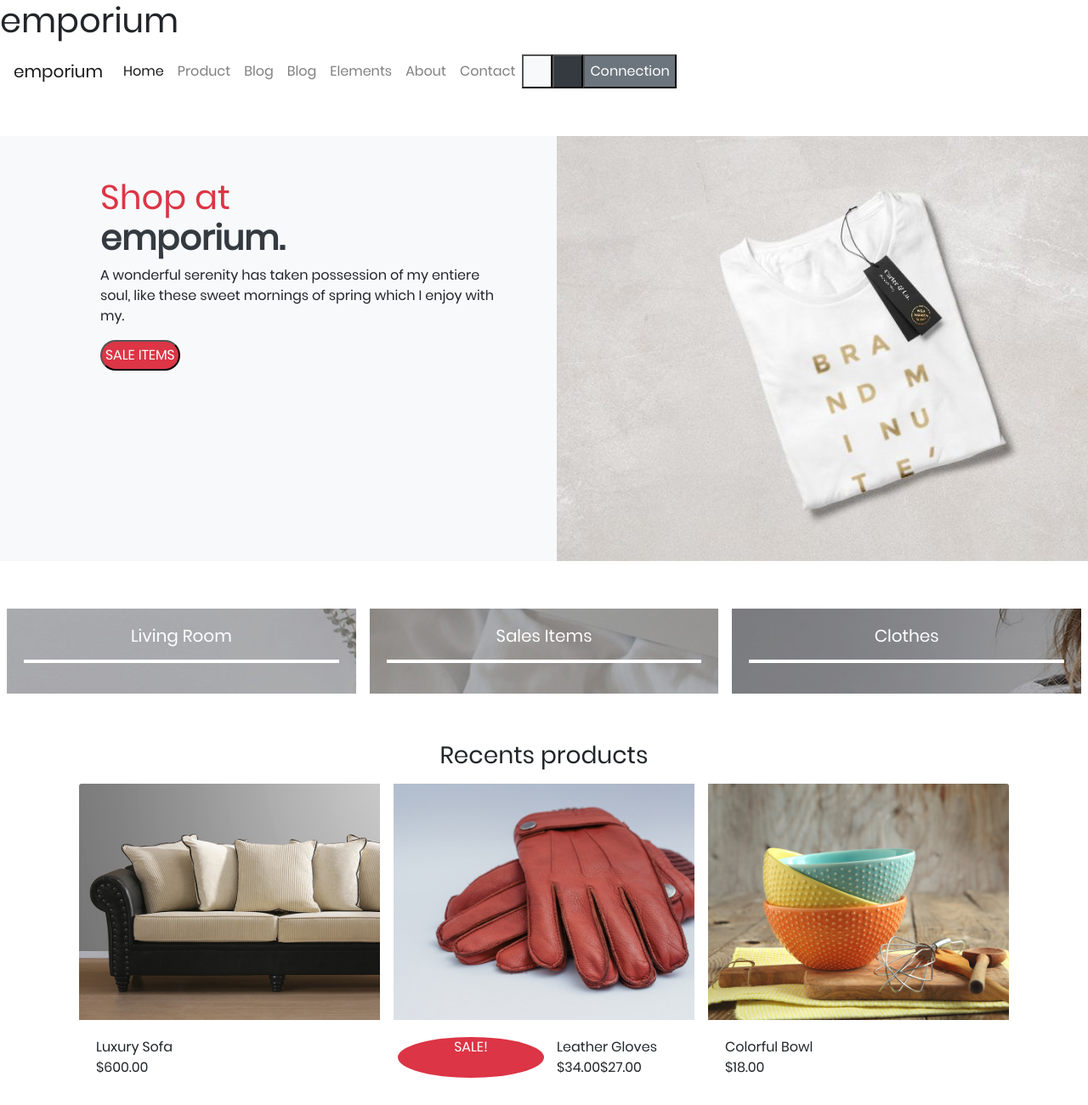
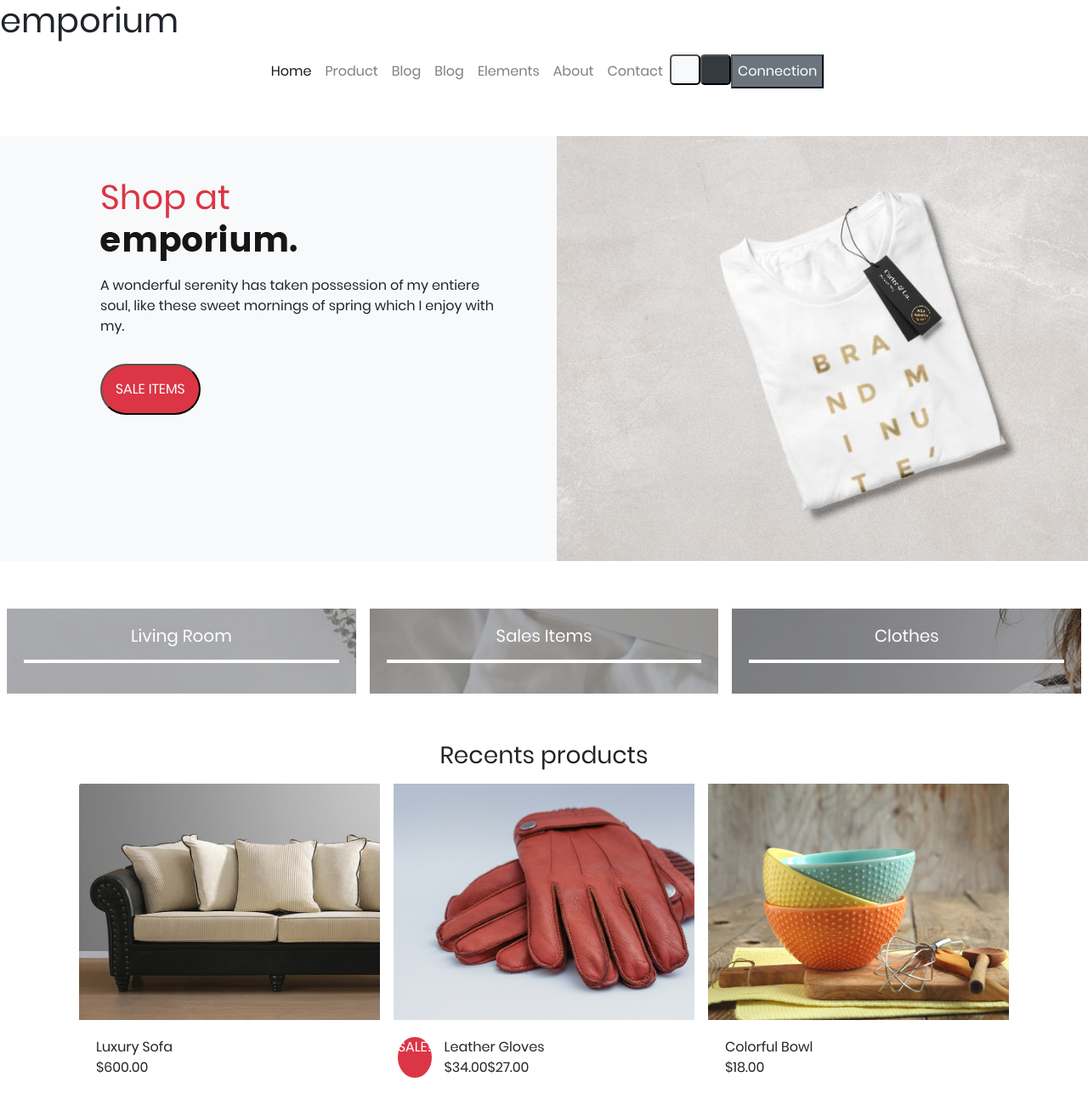
Before and after one commit to NyafL/emporiumjs-coding12, a plain HTML site: page index.html in a window 1280 px wide. Shown: the top 1300 px of the page at 85% size. Drawn offline with nearby package versions, Linux system fonts and the light colour scheme.

Commit message:
title animation 2 versions

```diff
--- a/index.html
+++ b/index.html
@@ -9,13 +9,13 @@
 </head>
 <body>
     <!-- navbar -->
-    <h1>emporium</h1>
-    <nav class="navbar sticky-top navbar-expand-lg navbar-light bg-white justify-content-center">
+    <h1 class=" emporium">emporium</h1>
+    <nav class="navbar sticky-top navbar-expand-lg navbar-light bg-white   ">
         <a class="navbar-brand " href="#">emporium</a>
         <button class="navbar-toggler" type="button" data-toggle="collapse" data-target="#navbarNav" aria-controls="navbarNav" aria-expanded="false" aria-label="Toggle navigation">
             <span class="navbar-toggler-icon"></span>
         </button>
-        <div class="collapse navbar-collapse" id="navbarNav">
+        <div class="collapse navbar-collapse justify-content-center" id="navbarNav">
             <ul class="navbar-nav ">
                 <li class="nav-item active ">
                     <a class="nav-link" href="#">Home <span class="sr-only">(current)</span></a>
@@ -38,8 +38,8 @@
                 <li class="nav-item">
                     <a class="nav-link" href="#">Contact</a>
                 </li>
-                <button type="button" class="bg-light p-3"></button>
-                <button type="button" class="bg-dark p-3"></button>
+                <button  class="bg-light p-3 colorbtn"></button>
+                <button  class="bg-dark p-3 colorbtn"></button>
                 <button type="button" class="bg-secondary text-white" >Connection</button>
             </ul>
         </div>
@@ -53,9 +53,10 @@
         <div class="container">
         <div class="row">
             <div class="col-6 p-5">
-          <h1 class="text-danger">Shop at <br> <span class="font-weight-bolder text-dark" > emporium.</span></h1>
-          <p class="text-secodary">A wonderful serenity has taken possession of my entiere soul, like these sweet mornings of spring which I enjoy with my.</p>
-        <button class="rounded-pill text-uppercase text-white bg-danger p-1">Sale items</button>
+          <h1 class="text-danger">Shop at </h1>
+          <img src="./public/img/logo.png" alt="">
+          <p class="text-secodary mt-3">A wonderful serenity has taken possession of my entiere soul, like these sweet mornings of spring which I enjoy with my.</p>
+        <button class="rounded-pill text-uppercase text-white bg-danger p-3 mt-3">Sale items</button>
           </div>
         <div class="col-6">
             <img src="./public/img/products/product-tshitr-white-700x500.jpg" alt="">
@@ -112,7 +113,7 @@
               <img src="./public/img/products_mini/product-gloves.jpg" class="card-img-top" alt="...">
               <div class="card-body">
                   <div class="row">
-                <div class=" col-6 bg-danger text-white rounded-circle text-center ">SALE!</div>
+                <div class="borderthis bg-danger text-white text-center"> SALE!</div>
                 <p class=" col-6 card-text"> <span>Leather Gloves</span><br> <span>$34.00</span><span>$27.00</span></p>
                   </div>
               </div>
--- a/public/js/main.js
+++ b/public/js/main.js
@@ -0,0 +1,29 @@
+let body = document.querySelector('body')
+
+let emporium = document.getElementsByClassName('emporium')[0]
+let brand = document.getElementsByClassName('navbar-brand')[0]
+console.log(brand);
+
+brand.style.display = "none"
+
+
+ window.onscroll = function(){
+        brand.style.display = "block"
+        emporium.style.display = "none"
+}
+
+
+var scrollPos = 0;
+
+window.addEventListener('scroll', function(){
+  if ((document.body.getBoundingClientRect()).top > scrollPos)
+        console.log('up')
+	else
+		console.log('down')
+	scrollPos = (document.body.getBoundingClientRect()).top;
+  if (window.scrollY == 0){
+    console.log('tutu itt van')
+    brand.style.display = "none"
+    emporium.style.display = "block"
+  }
+});
--- a/src/sass/style.sass
+++ b/src/sass/style.sass
@@ -39,3 +39,27 @@ hr
 #greatproducts
     background-image: url('../../public/img/cta-bg.jpg')
     height: 45vh
+
+.borderthis
+    border-radius: 50%
+
+.colorbtn
+    width: 35px
+    height: 35px
+    border-radius: 5px
+
+//animation??
+// .emporium
+//    animation-name: move
+//    animation-duration: 2s
+//    margin-left: 50%
+//    animation-fill-mode: forwards
+
+
+
+// @keyframes move
+//     0%
+//         margin-left: 50%
+
+//     100%
+//         margin-left: 0
```
Also changed, not shown: public/css/style.css, 1 other file.
